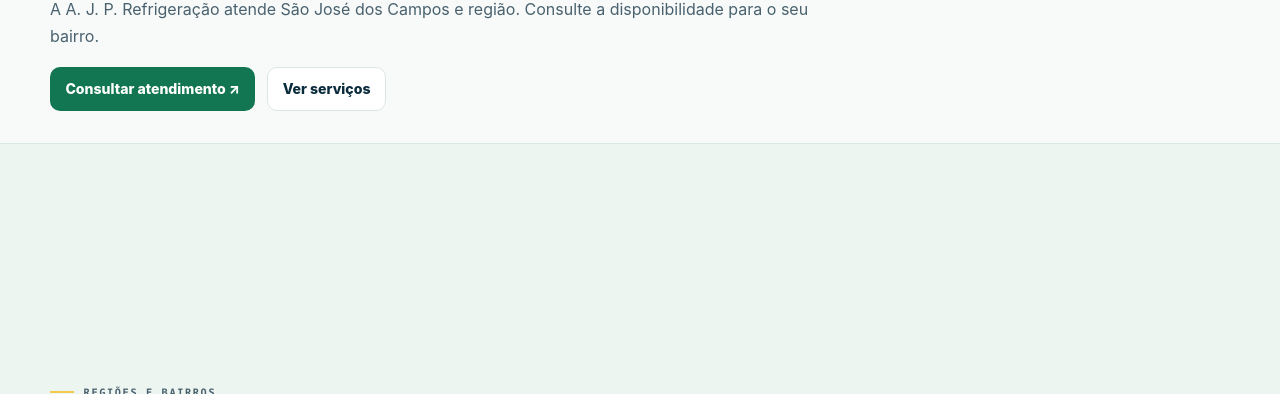
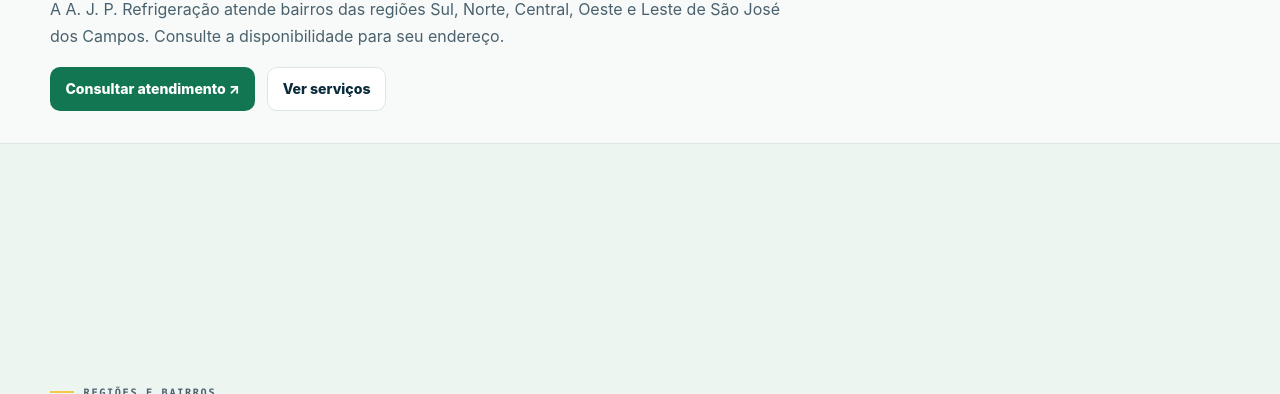
Before and after one commit to rafael-rsadigital/ajprefrigeracao, an Astro site: page /area-de-atendimento in a window 1280 px wide. Shown: the part 231-625 px from the top of the page. Built offline with nearby package versions, Linux system fonts and the light colour scheme; Astro itself is replaced by a stand-in of ours.

Commit message:
Aprimorar SEO técnico, local e dados estruturados

```diff
--- a/src/pages/area-de-atendimento/index.astro
+++ b/src/pages/area-de-atendimento/index.astro
@@ -22,7 +22,7 @@ const jsonLd = [{
       <Breadcrumbs items={breadcrumbs} />
       <p class="eyebrow">São José dos Campos · SP</p>
       <h1>Área de atendimento</h1>
-      <p class="lede">A A. J. P. Refrigeração atende São José dos Campos e região. Consulte a disponibilidade para o seu bairro.</p>
+      <p class="lede">A A. J. P. Refrigeração atende bairros das regiões Sul, Norte, Central, Oeste e Leste de São José dos Campos. Consulte a disponibilidade para seu endereço.</p>
       <div class="hero-actions"><a class="button button--primary" href={primaryWhatsApp} target="_blank" rel="noreferrer">Consultar atendimento ↗</a><a class="button button--secondary" href="/#servicos">Ver serviços</a></div>
     </div>
   </section>
```
